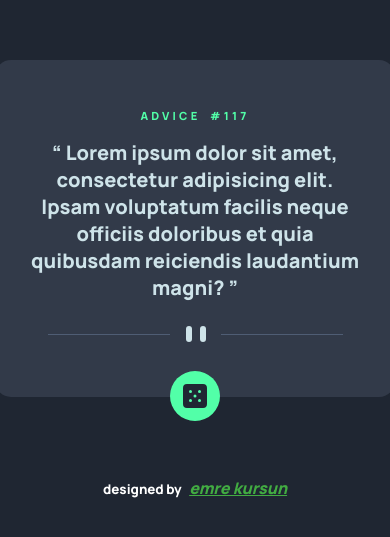
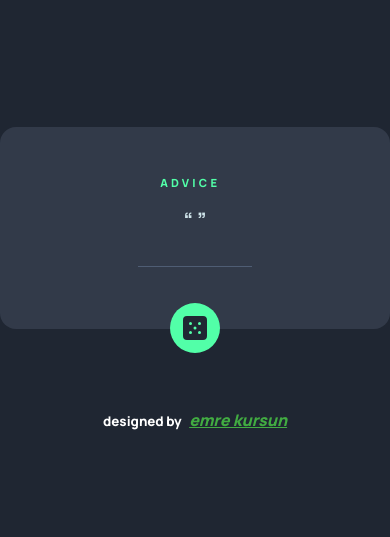
Before and after one commit to javamercy/random-advice-generator, a plain HTML site: page index.html in a window 390 px wide. Shown: the part 143-680 px from the top of the page. Drawn offline with Linux system fonts and the light colour scheme; no server answers.

Commit message:
last changes

```diff
--- a/index.html
+++ b/index.html
@@ -16,11 +16,9 @@
   </head>
   <body>
     <div class="advice-container">
-      <h2 class="advice-header" id="advice-header">ADVICE<span id="advice-id">#117</span></h2>
+      <h2 class="advice-header" id="advice-header">ADVICE<span id="advice-id"></span></h2>
       <q class="advice-content" id="advice-content">
-        Lorem ipsum dolor sit amet, consectetur adipisicing elit. Ipsam
-        voluptatum facilis neque officiis doloribus et quia quibusdam reiciendis
-        laudantium magni?
+
       </q>
       <div class="divider">
         <svg width="295" height="16" xmlns="http://www.w3.org/2000/svg">
--- a/style.css
+++ b/style.css
@@ -42,6 +42,7 @@ body {
 
 .advice-container .divider {
   margin-top: 1.5rem;
+
 }
 
 .advice-container .icon {
@@ -78,3 +79,14 @@ body {
   text-decoration: none;
   color: #309c74;
 }
+
+@media only screen and (max-width:423px) {
+
+  .advice-container{
+    width: 100%;
+  }
+
+  .advice-container .divider svg{
+    width: 35%;
+  }
+}
```
